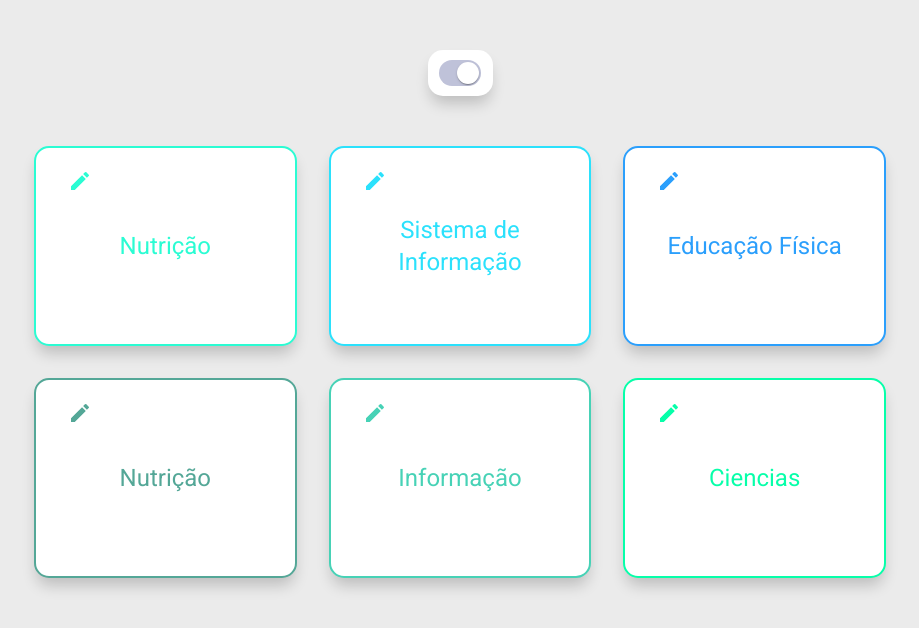
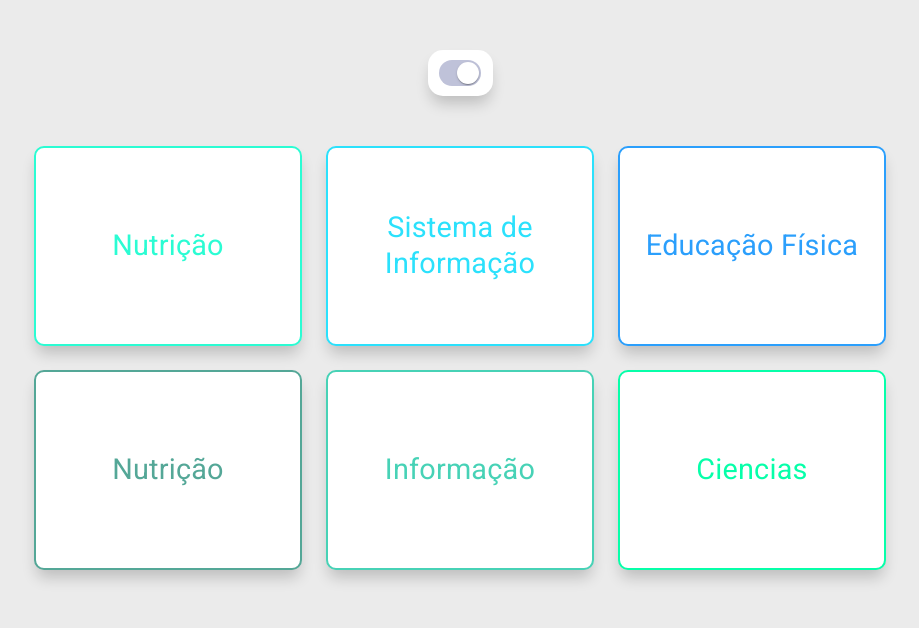
Before and after one commit to daviBorges2003/React-Project, a React (Create React App) app: page / in a window 1280 px wide. Shown: the top 628 px of the page, without its empty margins (180-1099 px from the left). Built offline with nearby package versions, Linux system fonts and the light colour scheme; data requests are answered from the project's data file.

Commit message:
UpdatesHome

```diff
--- /dev/null
+++ b/src/components/Buttons/ConfigButton/index.jsx
@@ -0,0 +1,27 @@
+import React from 'react';
+
+import {
+  IconButton, Tooltip,
+} from '@mui/material';
+
+import SettingsIcon from '@mui/icons-material/Settings';
+
+function ConfigButton({ color, posTop, posLeft }) {
+  return (
+    <Tooltip title="Configs">
+      <IconButton
+        sx={{
+          position: 'absolute',
+          top: posTop,
+          left: posLeft,
+          color,
+        }}
+        variant="text"
+      >
+        <SettingsIcon />
+      </IconButton>
+    </Tooltip>
+  );
+}
+
+export default ConfigButton;
--- a/src/components/Card/index.jsx
+++ b/src/components/Card/index.jsx
@@ -1,25 +1,42 @@
-import React from 'react';
-import { Card } from '@mui/material';
+import React, { useState } from 'react';
+import {
+  Card, Grid, Typography,
+} from '@mui/material';
 
-function CardPadrao({ children, colors, click }) {
+import ConfigButton from '../Buttons/ConfigButton';
+
+function CardPadrao({
+  colors, text,
+}) {
+  const [hover, onHover] = useState(false);
+
   return (
+    <Grid item xs={2} sm={4} md={4}>
       <Card
-      onClick={click}
+        onMouseLeave={() => onHover(false)}
+        onMouseOver={() => onHover(true)}
         className="CardEffects"
         sx={{
+          position: 'relative',
           border: `2px solid ${colors}`,
-        minWidth: '150px',
+          height: '20vh',
+          width: '100%',
+          minWidth: '150px ',
           minHeight: '200px',
-        width: '100%',
-        height: '30vh',
+          borderRadius: '10px',
           display: 'flex',
           flexDirection: 'column',
           alignItems: 'center',
           justifyContent: 'center',
         }}
       >
-      {children}
+        {hover && (<ConfigButton posTop="15px" posLeft="15px" color={colors} />)}
+        <Typography fontSize="calc(25px + 0.3vw)" align="center" color={colors} variant="h4">
+          {text}
+        </Typography>
+
       </Card>
+    </Grid>
   );
 }
 
--- a/src/components/ResponseGrid/index.jsx
+++ b/src/components/ResponseGrid/index.jsx
@@ -4,10 +4,9 @@ import { Grid } from '@mui/material';
 function ResponseGrid({ children }) {
   return (
     <Grid
-      sx={{ margin: '10px' }}
       container
       alignItems="center"
-      spacing={{ xs: 4, md: 4 }}
+      spacing={{ xs: 4, md: 3 }}
       columns={{ xs: 4, sm: 8, md: 12 }}
     >
       {children}
--- a/src/templates/Periodos/Periodos.jsx
+++ b/src/templates/Periodos/Periodos.jsx
@@ -6,14 +6,10 @@ import { useParams } from 'react-router-dom';
 import {
   Box, Grid, Typography,
 } from '@mui/material';
-import ArrowBackIcon from '@mui/icons-material/ArrowBack';
 import AddCircleOutlineIcon from '@mui/icons-material/AddCircleOutline';
 
-import ModalCreateClasses from '../../components/Modal/ModalCreateClasses';
 import ModalCreate from '../../components/Modal';
 import ResponseGrid from '../../components/ResponseGrid';
-import BackButton from '../../components/BackButton';
-import ClassesCard from '../../components/Card/ClassesCards';
 import CardPadrao from '../../components/Card';
 
 function Periodos() {
@@ -37,10 +33,6 @@ function Periodos() {
 
   return (
     <Box>
-      <BackButton
-        children={<ArrowBackIcon />}
-        nav="/"
-      />
       <ResponseGrid>
         <Grid key={id} item xs={2} sm={4} md={4}>
           <CardPadrao click={() => setModal(true)} colors="#D1D1D1">
@@ -50,13 +42,13 @@ function Periodos() {
 
           {!!modal && (
             <ModalCreate key={id} open={modal}>
-              <ModalCreateClasses but={() => setModal(false)} />
+              {/* < but={() => setModal(false)} /> */}
             </ModalCreate>
           )}
         </Grid>
         {
             classe?.map((arr) => (
-              <ClassesCard
+              <CardPadrao
                 colors={color}
                 Name={arr.Nome_Classe}
               />
--- a/src/templates/home/App.jsx
+++ b/src/templates/home/App.jsx
@@ -1,16 +1,18 @@
-/* eslint-disable no-unused-vars */
-import React, { useState, useEffect } from 'react';
+import React, { useEffect, useState } from 'react';
 import {
-  Grid, Box,
+  Box,
+  useMediaQuery,
 } from '@mui/material';
 
 import './styles.css';
 
 import ResponseGrid from '../../components/ResponseGrid';
-import HomeCards from '../../components/Card/HomeCards/index';
+import CardPadrao from '../../components/Card';
 
 function Home() {
   const [degrees, setDegrees] = useState(null);
+
+  const Media = useMediaQuery('(min-width:600px)');
 
   const Api = async () => {
     const response = await fetch('http://localhost:3000/Degree');
@@ -24,6 +26,8 @@ function Home() {
     Api();
   }, []);
 
+  console.log('Rend');
+
   return (
     <Box sx={{
       flexGrow: 1,
@@ -34,11 +38,12 @@ function Home() {
       <ResponseGrid>
         {
             degrees?.map((props) => (
-              <HomeCards
+              <CardPadrao
+                size={Media}
+                key={props.id}
                 id={props.id}
-                Name={props.Degree_Name}
                 colors={props.colors}
-                key={props.id}
+                text={props.Degree_Name}
               />
             ))
           }
```
Also changed, not shown: src/components/Buttons/index.jsx (added, +24 -0 lines). Lines whose indentation alone changed are shown as unchanged.
